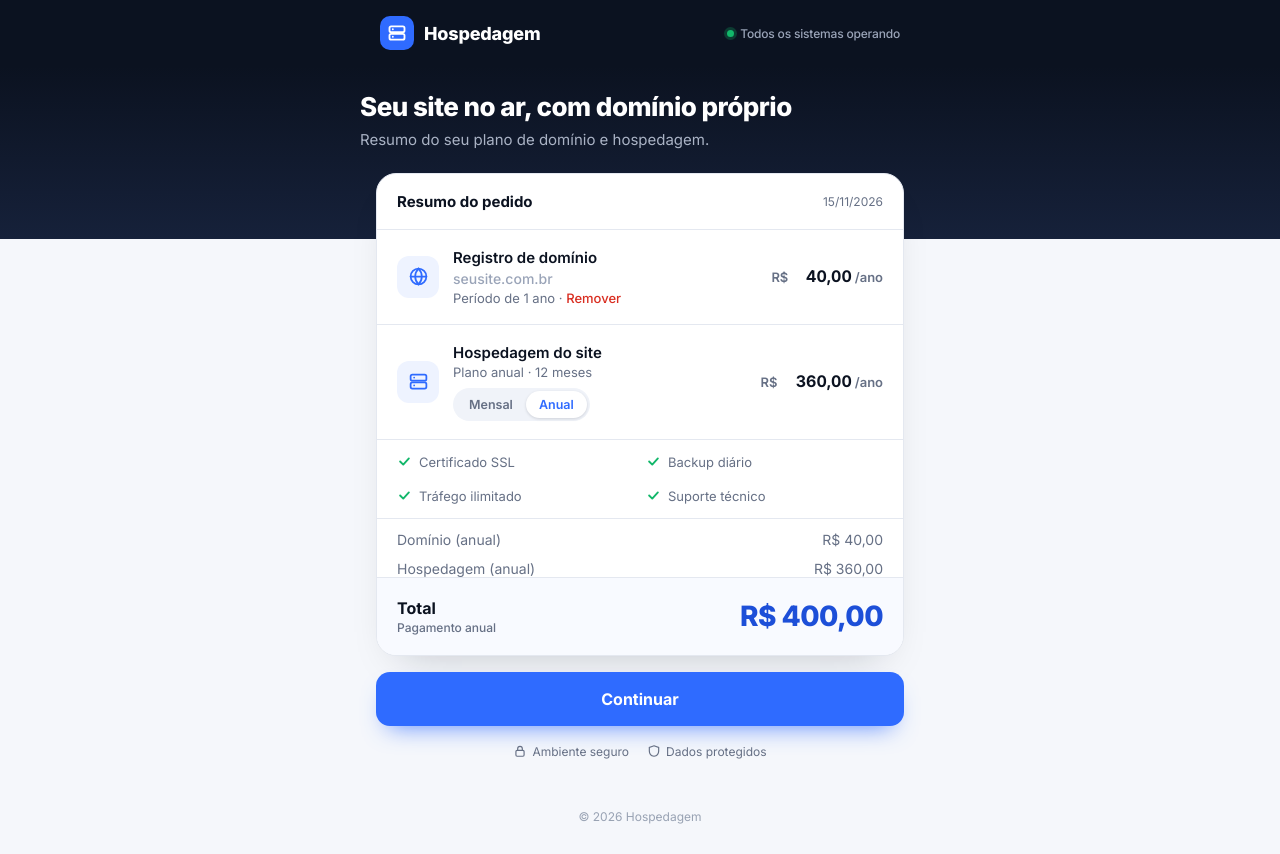
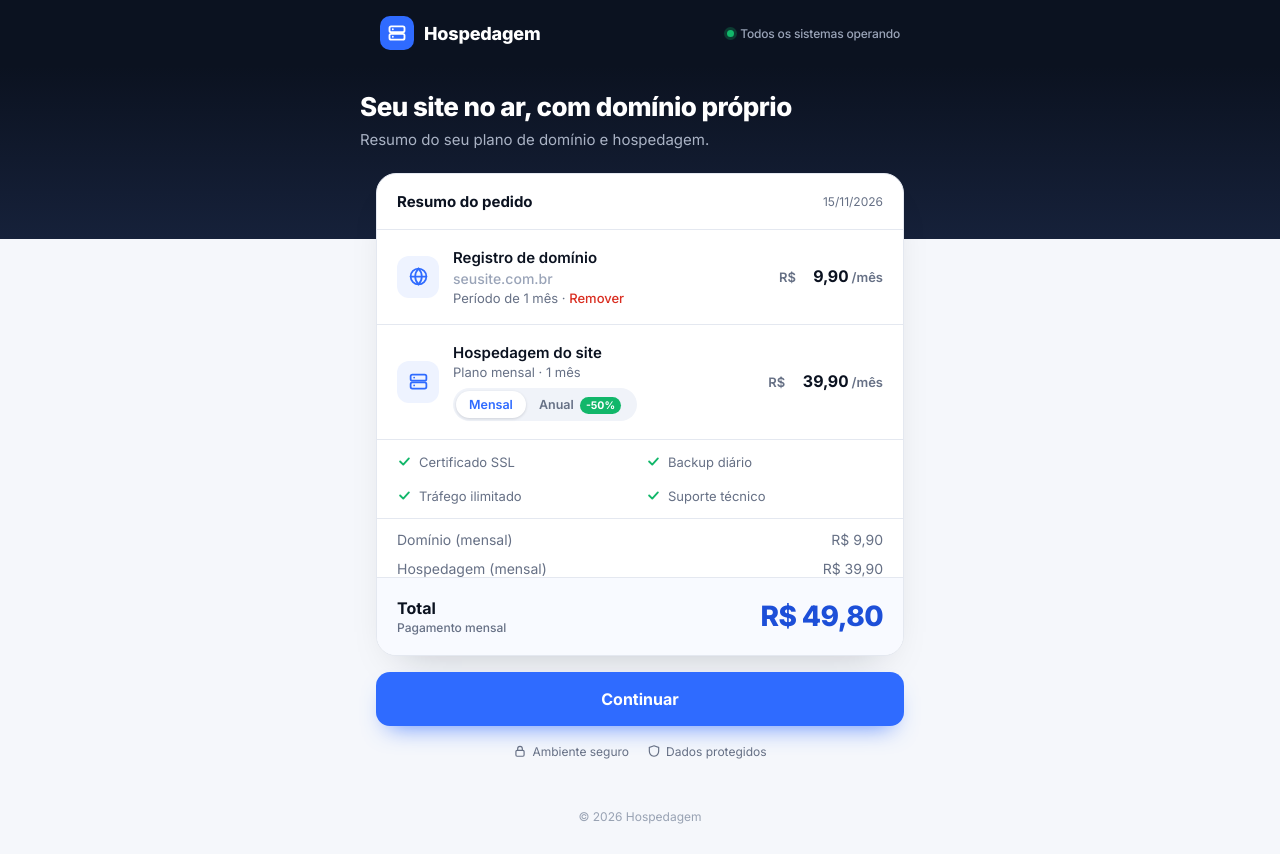
Before and after one commit to kimbwjula-hub/leo-sites, a plain HTML site: page hospedagem/index.html in a window 1280 px wide. Drawn offline with Linux system fonts and the light colour scheme.

Commit message:
Hospedagem: valor anual com desconto automático e economia
Co-Authored-By: Claude Opus 5.5 <noreply@anthropic.com>
Claude-Session: https://claude.ai/code/session_01DEaUpq1c2xJZFVLCwf1odM

```diff
--- a/hospedagem/index.html
+++ b/hospedagem/index.html
@@ -41,12 +41,17 @@ main{max-width:560px;margin:-66px auto 0;padding:0 16px 40px}
 .val input{font:700 16px Inter,sans-serif;font-variant-numeric:tabular-nums;color:var(--ink);border:0;background:none;outline:none;width:7ch;text-align:right;padding:2px 0;border-bottom:1px dashed transparent}
 .val input:focus{border-bottom-color:var(--blue)}
 .seg{display:inline-flex;background:#f0f3f9;border-radius:999px;padding:3px;margin-top:8px}
-.seg button{border:0;background:none;font:600 12.5px Inter,sans-serif;color:var(--muted);padding:6px 13px;border-radius:999px;cursor:pointer}
+.seg button{white-space:nowrap;border:0;background:none;font:600 12.5px Inter,sans-serif;color:var(--muted);padding:6px 13px;border-radius:999px;cursor:pointer}
 .seg button.on{background:#fff;color:var(--blue);box-shadow:0 1px 3px rgba(11,18,32,.15)}
 .rm{color:#d92d20;text-decoration:none;font-weight:500}
 .add{display:none;padding:14px 20px;border-bottom:1px solid var(--line);color:var(--blue);font-weight:600;font-size:14px;text-decoration:none}
 .nodom #rowDom,.nodom #subDom{display:none}
 .nodom .add{display:block}
+.seg em{font-style:normal;background:var(--ok);color:#fff;font-size:10.5px;font-weight:700;padding:2px 6px;border-radius:999px;margin-left:3px}
+.total .v{text-align:right;line-height:1.1}
+.total s{display:block;font-size:14px;font-weight:600;color:#98a2b3;letter-spacing:0}
+.save{display:none;background:#ecfdf3;color:#067647;font-size:13.5px;font-weight:600;padding:11px 20px;border-top:1px solid #d1fadf;text-align:center}
+.anual .save{display:block}
 .inc{list-style:none;padding:14px 20px 4px;display:grid;grid-template-columns:1fr 1fr;gap:8px 12px;border-bottom:1px solid var(--line)}
 .inc li{font-size:13px;color:var(--muted);display:flex;gap:7px;align-items:center;padding-bottom:10px}
 .inc svg{width:15px;height:15px;color:var(--ok);flex:none}
@@ -88,7 +93,7 @@ footer{text-align:center;color:#98a2b3;font-size:12px;padding:10px 0 30px}
 
     <div class="row">
       <div class="ic"><svg viewBox="0 0 24 24" fill="none" stroke="currentColor" stroke-width="2" stroke-linecap="round"><rect x="3" y="4" width="18" height="7" rx="2"/><rect x="3" y="13" width="18" height="7" rx="2"/><path d="M7 7.5h.01M7 16.5h.01"/></svg></div>
-      <div class="info"><div class="t">Hospedagem do site</div><div class="s" id="hs">Plano anual · 12 meses</div><div class="seg" id="seg"><button type="button" data-p="mensal">Mensal</button><button type="button" data-p="anual" class="on">Anual</button></div></div>
+      <div class="info"><div class="t">Hospedagem do site</div><div class="s" id="hs">Plano anual · 12 meses</div><div class="seg" id="seg"><button type="button" data-p="mensal" class="on">Mensal</button><button type="button" data-p="anual">Anual <em id="badge">-50%</em></button></div></div>
       <div class="val"><span>R$</span><input id="v2" inputmode="decimal" value="360,00"><span id="pm"></span></div>
     </div>
 
@@ -104,7 +109,8 @@ footer{text-align:center;color:#98a2b3;font-size:12px;padding:10px 0 30px}
     <div class="sub" id="subDom"><span id="dl">Domínio (anual)</span><span id="s1"></span></div>
     <div class="sub"><span id="hl">Hospedagem (anual)</span><span id="s2"></span></div>
 
-    <div class="total"><div class="l">Total<small id="pg">Pagamento anual</small></div><div class="v" id="tot"></div></div>
+    <div class="total"><div class="l">Total<small id="pg">Pagamento anual</small></div><div class="v"><s id="old"></s><span id="tot"></span></div></div>
+    <div class="save" id="save"></div>
   </div>
 
   <button class="btn" type="button">Continuar</button>
@@ -121,27 +127,43 @@ function num(s){s=String(s).replace(/[^\d,.-]/g,'');if(s.indexOf(',')>-1)s=s.rep
 function brl(n){return n.toLocaleString('pt-BR',{style:'currency',currency:'BRL'})}
 function fit(el){el.style.width=(Math.max(el.value.length,3)+0.6)+'ch'}
 function fmt(el){el.value=num(el.value).toLocaleString('pt-BR',{minimumFractionDigits:2,maximumFractionDigits:2});fit(el)}
-var semDom=false;
-function calc(){var a=semDom?0:num($('v1').value),b=num($('v2').value);$('s1').textContent=brl(a);$('s2').textContent=brl(b);$('tot').textContent=brl(a+b)}
-// valores pelo link: ?dominio=seusite.com.br&d=40&h=360
+var semDom=false,per='mensal';
 var q=new URLSearchParams(location.search);
+var desc=q.get('desc')?num(q.get('desc')):50;
+function r90(n){if(n<=0)return 0;var v=Math.round(n)-0.1;return v<0.9?0.9:Math.round(v*100)/100}
+var V={mensal:{d:q.get('d')?num(q.get('d')):9.9,h:q.get('h')?num(q.get('h')):39.9},anual:{d:null,h:null}};
+if(q.get('da'))V.anual.d=num(q.get('da'));if(q.get('ha'))V.anual.h=num(q.get('ha'));
+function anualDe(k){return V.anual[k]!=null?V.anual[k]:r90(V.mensal[k]*12*(1-desc/100))}
+function cur(k){return per==='mensal'?V.mensal[k]:anualDe(k)}
+function show(){[['v1','d'],['v2','h']].forEach(function(x){var e=$(x[0]);e.value=cur(x[1]).toLocaleString('pt-BR',{minimumFractionDigits:2,maximumFractionDigits:2});fit(e)})}
+function calc(){
+  var a=semDom?0:cur('d'),b=cur('h'),t=a+b;
+  $('s1').textContent=brl(a);$('s2').textContent=brl(b);$('tot').textContent=brl(t);
+  var full=((semDom?0:V.mensal.d)+V.mensal.h)*12, eco=full-t;
+  var an=per==='anual'&&eco>0.5;
+  $('old').textContent=an?brl(full):'';
+  $('save').textContent=an?'Você economiza '+brl(eco)+' no plano anual':'';
+  var pct=Math.round(100-(((semDom?0:anualDe('d'))+anualDe('h'))/(full||1))*100);
+  $('badge').textContent='-'+(pct>0?pct:0)+'%';$('badge').style.display=pct>0?'':'none';
+  $('hs').textContent=per==='mensal'?'Plano mensal · 1 mês':'Plano anual · 12 meses · equivale a '+brl(b/12)+'/mês';
+}
+['v1','v2'].forEach(function(k){var e=$(k),key=k==='v1'?'d':'h';
+  e.addEventListener('input',function(){fit(e);V[per][key]=num(e.value);calc()});
+  e.addEventListener('blur',function(){V[per][key]=num(e.value);show();calc()});
+  e.addEventListener('focus',function(){e.select()})});
 if(q.get('dominio'))$('dom').value=q.get('dominio');
-if(q.get('d'))$('v1').value=q.get('d');
-if(q.get('h'))$('v2').value=q.get('h');
-['v1','v2'].forEach(function(k){var e=$(k);fmt(e);e.addEventListener('input',function(){fit(e);calc()});e.addEventListener('blur',function(){fmt(e);calc()});e.addEventListener('focus',function(){e.select()})});
-var per='anual';
-function setP(v){per=v;[].forEach.call(document.querySelectorAll('#seg button'),function(b){b.classList.toggle('on',b.dataset.p===v)});
-$('hs').textContent=v==='mensal'?'Plano mensal · 1 mês':'Plano anual · 12 meses';
-$('hl').textContent='Hospedagem ('+v+')';$('dl').textContent='Domínio ('+v+')';$('pm').textContent=$('dm').textContent=v==='mensal'?'/mês':'/ano';$('ds').textContent=v==='mensal'?'Período de 1 mês':'Período de 1 ano';
-pgTxt();}
+function setP(v){per=v;document.body.classList.toggle('anual',v==='anual');
+  [].forEach.call(document.querySelectorAll('#seg button'),function(b){b.classList.toggle('on',b.dataset.p===v)});
+  $('hl').textContent='Hospedagem ('+v+')';$('dl').textContent='Domínio ('+v+')';
+  $('pm').textContent=$('dm').textContent=v==='mensal'?'/mês':'/ano';$('ds').textContent=v==='mensal'?'Período de 1 mês':'Período de 1 ano';
+  pgTxt();show();calc()}
 function pgTxt(){$('pg').textContent=per==='mensal'?'Pagamento mensal':'Pagamento anual';}
-function setDom(on){semDom=!on;document.body.classList.toggle('nodom',semDom);$('h1').textContent=semDom?'Seu site no ar, rápido e seguro':'Seu site no ar, com domínio próprio';$('hp').textContent=semDom?'Resumo do seu plano de hospedagem.':'Resumo do seu plano de domínio e hospedagem.';pgTxt();calc()}
+function setDom(on){semDom=!on;document.body.classList.toggle('nodom',semDom);$('h1').textContent=semDom?'Seu site no ar, rápido e seguro':'Seu site no ar, com domínio próprio';$('hp').textContent=semDom?'Resumo do seu plano de hospedagem.':'Resumo do seu plano de domínio e hospedagem.';calc()}
 $('rmDom').onclick=function(e){e.preventDefault();setDom(false)};
 $('addDom').onclick=function(e){e.preventDefault();setDom(true)};
 [].forEach.call(document.querySelectorAll('#seg button'),function(b){b.onclick=function(){setP(b.dataset.p)}});
-setP(q.get('p')==='mensal'?'mensal':'anual');
-if(q.get('dominio')==='0'||q.get('d')==='0'){$('dom').value='';setDom(false)}
-calc();
+setP(q.get('p')==='anual'?'anual':'mensal');
+if(q.get('d')==='0'||q.get('dominio')==='0'){$('dom').value='';setDom(false)}
 $('data').textContent=new Date().toLocaleDateString('pt-BR');
 $('y').textContent=new Date().getFullYear();
 </script>
```
